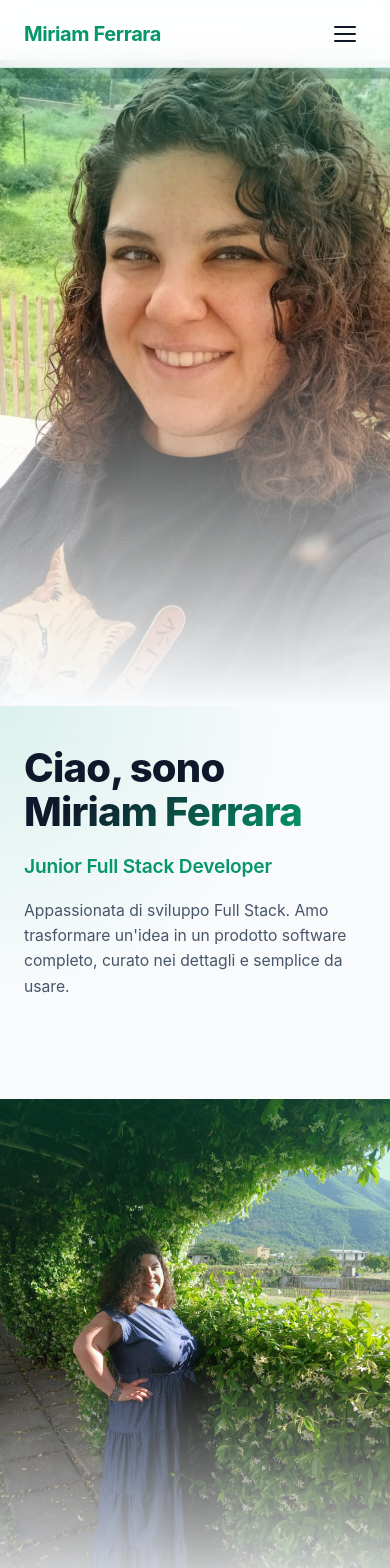
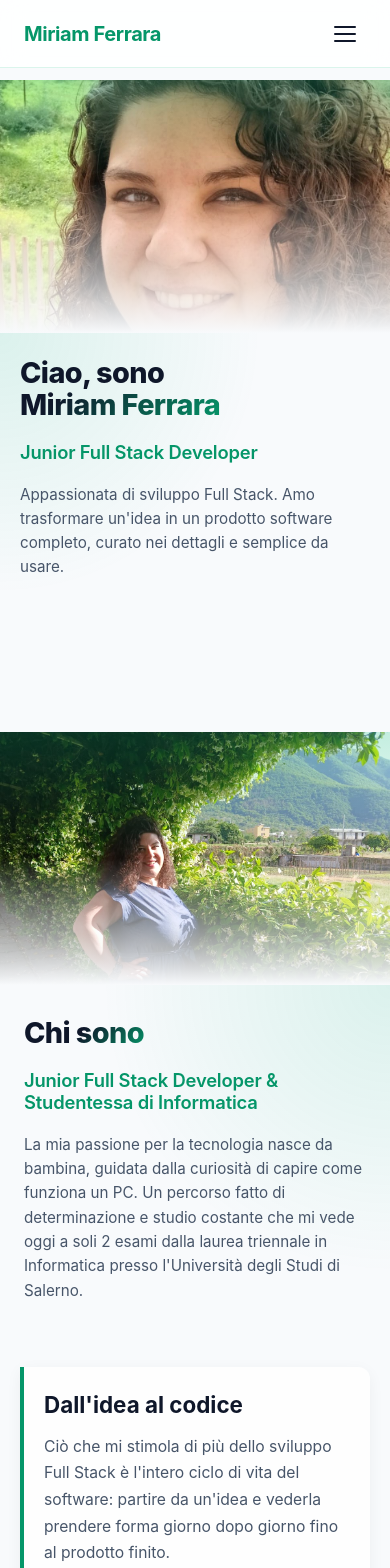
Before and after one commit to MiriamFerrara/miriamferrara.github.io, a React (Vite) app: page / in a window 390 px wide. Shown: the top 1568 px of the page. Built offline with nearby package versions, Linux system fonts and the light colour scheme.

Commit message:
ottimizzazione CSS

```diff
--- a/src/components/css/About.css
+++ b/src/components/css/About.css
@@ -17,7 +17,7 @@
   background-color: var(--bg-light);
   overflow: hidden;
   position: relative;
-  padding-top: 2px;
+  padding-top: 70px;
 }
 
 /* LATO SINISTRO: Foto (30% larghezza) */
@@ -76,7 +76,7 @@
 }
 
 .about-card {
-  background: var(--bg-card); /* Adattato dinamicamente alla Dark Mode */
+  background: var(--bg-card);
   border-left: 4px solid var(--emerald-primary);
   padding: 2rem 2.5rem;
   border-radius: 0 12px 12px 0;
@@ -116,18 +116,18 @@
 }
 
 .about-card-media {
-  flex: 0 0 320px;       /* Portato a 320px per dare respiro al formato molto largo */
+  flex: 0 0 320px;
   max-width: 320px;
   width: 100%;
   border-radius: 12px;
   overflow: hidden;
-  flex-shrink: 0;         /* Impedisce al testo di schiacciare l'immagine */
+  flex-shrink: 0;
 }
 
 .elvis-img {
   width: 100%;
   height: auto;
-  aspect-ratio: 2040 / 880; /* Rapporto d'aspetto esatto 2040x880 */
+  aspect-ratio: 2040 / 880;
   object-fit: cover;
   object-position: center;
   box-shadow: 0 8px 20px rgba(0, 0, 0, 0.1);
@@ -140,44 +140,33 @@
   transform: scale(1.03);
 }
 
-/* Responsiveness per Mobile */
-@media (max-width: 768px) {
-  .about-card-split {
-    flex-direction: column;
-    gap: 1.5rem;
-  }
-
-  .about-card-media {
-    flex: 1 1 100%;
-    max-width: 100%;
-    width: 100%;
-  }
-}
-
 /* ==========================================================================
-   RESPONSIVE DESIGN (TABLET & MOBILE)
+   RESPONSIVE DESIGN (TABLET & MOBILE) - FIX MOBILITÀ E SCROLL
    ========================================================================== */
 
 @media (max-width: 1024px) {
   #about.hero-split {
     flex-direction: column;
-    min-height: 100vh;
-    min-height: 100dvh;
-    padding-top: 60px;
+    min-height: auto;
+    height: auto;
+    overflow: visible;
+    padding-top: 80px;
   }
 
   #about .hero-split-media,
   #about .hero-split-content {
-    flex: 1 0 100%;
+    flex: none;
+    width: 100%;
     max-width: 100%;
   }
 
   #about .hero-split-media {
-    height: 48vh;
+    height: 35vh;
+    min-height: 250px;
   }
 
   #about .hero-split-content {
-    padding: 2.5rem 1.5rem;
+    padding: 2rem 1.5rem;
   }
 
   #about .hero-split-overlay {
@@ -190,10 +179,38 @@
   }
 
   .about-details-section {
-    padding: 2.5rem 1.5rem 4rem 1.5rem;
+    padding: 2rem 1.25rem 3rem 1.25rem;
   }
 
   .about-card {
-    padding: 1.5rem;
+    padding: 1.5rem 1.25rem;
   }
 }
+
+@media (max-width: 768px) {
+  .about-card-split {
+    flex-direction: column;
+    gap: 1.5rem;
+  }
+
+  .about-card-media {
+    flex: none;
+    max-width: 100%;
+    width: 100%;
+  }
+}
+
+@media (max-width: 640px) {
+  #about .hero-split-media {
+    height: 30vh;
+    min-height: 220px;
+  }
+
+  .about-card-title {
+    font-size: 1.4rem;
+  }
+
+  .about-card p {
+    font-size: 0.98rem;
+  }
+}
--- a/src/components/css/Home.css
+++ b/src/components/css/Home.css
@@ -140,33 +140,40 @@
 }
 
 /* ==========================================================================
-   RESPONSIVE DESIGN (TABLET & MOBILE)
+   RESPONSIVE DESIGN (TABLET & MOBILE) - FIX MOBILITÀ E SCROLL
    ========================================================================== */
 @media (max-width: 1024px) {
   #home.hero-split {
     flex-direction: column-reverse;
-    min-height: 100vh;
-    min-height: 100dvh;
-    padding-top: 60px;
+    min-height: auto;
+    height: auto;
+    overflow: visible;
+    padding-top: 80px;
+    padding-bottom: 3rem;
   }
 
   .hero-split-content,
   .hero-split-media {
-    flex: 1 0 100%;
+    flex: none;
+    width: 100%;
     max-width: 100%;
   }
 
   .hero-split-content {
-    padding: 2.5rem 1.5rem;
+    padding: 2rem 1.5rem;
   }
 
   .hero-split-media {
-    height: 48vh;
-    min-height: auto;
+    height: 35vh;
+    min-height: 250px;
   }
 
   .hero-split-img {
-    object-position: center 15%;
+    object-position: center 20%;
+  }
+
+  .hero-split-title {
+    font-size: clamp(1.8rem, 6vw, 2.5rem);
   }
 
   /* Sfumatura verticale dinamica per mobile */
@@ -181,15 +188,20 @@
 }
 
 @media (max-width: 640px) {
+  .hero-split-content {
+    padding: 1.5rem 1.25rem;
+  }
+
   .hero-split-media {
-    height: 40vh;
+    height: 30vh;
+    min-height: 220px;
   }
 
   .hero-split-subtitle {
-    font-size: 1.2rem;
+    font-size: 1.15rem;
   }
 
   .hero-split-text {
-    font-size: 0.98rem;
+    font-size: 0.95rem;
   }
 }
--- a/src/components/js/Footer.jsx
+++ b/src/components/js/Footer.jsx
@@ -38,7 +38,7 @@ function Footer() {
                         </a>
 
                         <a
-                            href="https://linkedin.com/in/miriamferrara"
+                            href="https://www.linkedin.com/in/miriam-ferrara/"
                             target="_blank"
                             rel="noopener noreferrer"
                             aria-label="LinkedIn"
```
